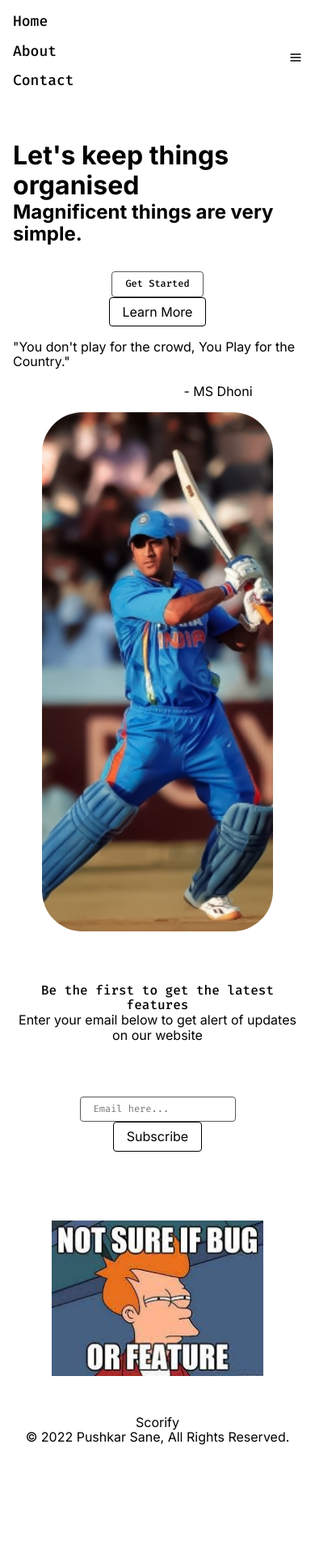
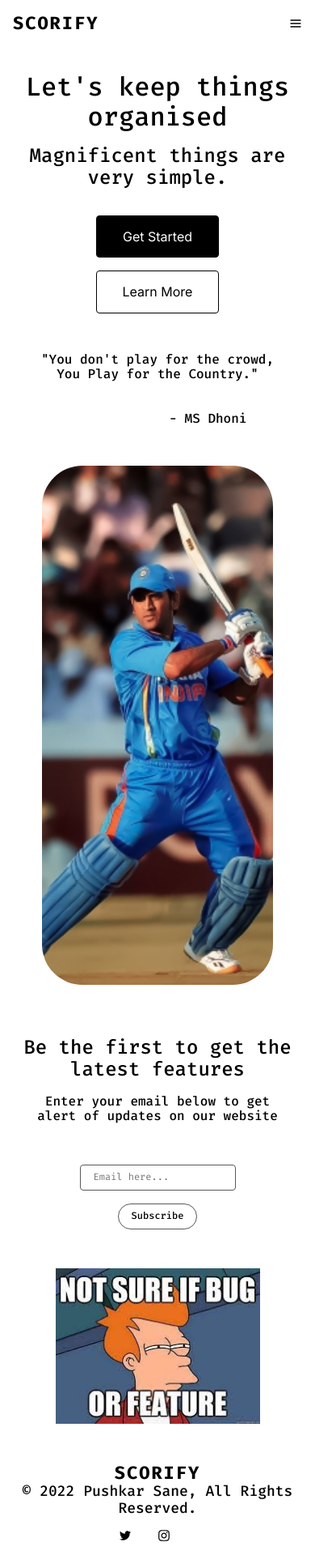
Before and after one commit to SurturFTW/scorify_v1.0, a PHP site: page / in a window 390 px wide. Shown: the whole page at 81% size. Before the commit the page ends 1784 px from the top, so only its background shows below. Run offline with PHP 8.4, Linux system fonts and the light colour scheme.

Commit message:
Add files via upload

```diff
--- a/src/css/home.css
+++ b/src/css/home.css
@@ -59,6 +60,14 @@
   .navigation-links-text2 {
     margin-left: 0;
     margin-bottom: var(--dl-space-space-unit);
+  }
+  .navigation-links-root-class-name10 {
+    display: none;
+  }
+}
+@media(max-width: 479px) {
+  .navigation-links-root-class-name10 {
+    display: none;
   }
 }
 
@@ -81,24 +90,16 @@
   padding-bottom: var(--dl-space-space-twounits);
   justify-content: space-between;
 }
+.home-nav {
+  display: flex;
+}
 .home-text {
-  font-size: 24px;
+  font-size: 22px;
   font-style: normal;
   font-family: Fira Mono;
   font-weight: 700;
   letter-spacing: 2px;
   text-transform: uppercase;
-}
-.home-container1 {
-  flex: 0 0 auto;
-  width: auto;
-  height: auto;
-  display: flex;
-  align-items: space-between;
-  flex-direction: column;
-}
-.home-nav {
-  display: flex;
 }
 .home-btn-group {
   display: flex;
@@ -220,14 +219,13 @@
   margin-left: var(--dl-space-space-twounits);
   flex-direction: column;
 }
-.home-text02 {
-  font-size: 2.5rem;
+.home-text06 {
+  font-size: 2rem;
   font-style: normal;
   font-family: Fira Mono;
   font-weight: 500;
 }
-.home-text03 {
-  font-size: 1.5rem;
+.home-text07 {
   font-style: normal;
   margin-top: var(--dl-space-space-unit);
   font-family: Fira Mono;
@@ -241,43 +239,41 @@
   margin-bottom: var(--dl-space-space-unit);
   flex-direction: row;
 }
-.home-button {
+.home-button2 {
   color: var(--dl-color-gray-white);
-  font-style: normal;
   transition: 0.3s;
-  font-family: Fira Mono;
-  font-weight: 500;
   padding-top: var(--dl-space-space-unit);
   padding-left: var(--dl-space-space-twounits);
   padding-right: var(--dl-space-space-twounits);
   padding-bottom: var(--dl-space-space-unit);
   background-color: var(--dl-color-gray-black);
 }
-.home-button:hover {
+.home-button2:hover {
   transform: scale(1.02);
 }
-.home-button1 {
-  font-size: 18px;
-  font-style: normal;
+.home-button3 {
   transition: 0.3s;
-  font-family: Fira Mono;
-  font-weight: 500;
   margin-left: var(--dl-space-space-unit);
   padding-top: var(--dl-space-space-unit);
   padding-left: var(--dl-space-space-twounits);
   padding-right: var(--dl-space-space-twounits);
   padding-bottom: var(--dl-space-space-unit);
 }
-.home-button1:hover {
+.home-button3:hover {
   transform: scale(1.02);
 }
-.home-text04 {
+.home-text08 {
   font-style: normal;
   margin-top: var(--dl-space-space-twounits);
   font-family: Fira Mono;
   font-weight: 500;
   margin-bottom: var(--dl-space-space-twounits);
   padding-right: var(--dl-space-space-threeunits);
+}
+.home-text10 {
+  font-style: normal;
+  font-family: Fira Mono;
+  font-weight: 500;
 }
 .home-image {
   width: 25rem;
@@ -301,14 +297,15 @@
   flex-direction: column;
   justify-content: space-between;
 }
-.home-text12 {
-  font-size: 24px;
+.home-text13 {
+  font-size: 1.5em;
+  font-style: normal;
   text-align: center;
   font-family: Fira Mono;
-  font-weight: 600;
+  font-weight: 500;
   margin-bottom: var(--dl-space-space-unit);
 }
-.home-text13 {
+.home-text15 {
   font-size: 16px;
   font-style: normal;
   font-family: Fira Mono;
@@ -331,7 +328,7 @@
   border-color: var(--dl-color-gray-500);
   border-radius: var(--dl-radius-radius-radius4);
 }
-.home-button2 {
+.home-button4 {
   font-size: 0.75rem;
   font-style: normal;
   transition: 0.3s;
@@ -339,14 +336,15 @@
   font-weight: 500;
   margin-left: var(--dl-space-space-unit);
   border-color: var(--dl-color-gray-500);
+  border-radius: 20px;
 }
-.home-button2:hover {
+.home-button4:hover {
   color: var(--dl-color-gray-white);
   background-color: var(--dl-color-gray-black);
 }
 .home-image1 {
   width: 388px;
-  height: 291px;
+  height: 300px;
   object-fit: cover;
   flex-shrink: 0;
 }
@@ -361,13 +359,19 @@
   padding-bottom: var(--dl-space-space-twounits);
   justify-content: space-between;
 }
-.home-text14 {
-  font-size: 24px;
+.home-text16 {
+  font-size: 22px;
   font-style: normal;
   font-family: Fira Mono;
   font-weight: 700;
   letter-spacing: 2px;
   text-transform: uppercase;
+}
+.home-text17 {
+  font-size: 18px;
+  font-style: normal;
+  font-family: Fira Mono;
+  font-weight: 500;
 }
 .home-icon-group1 {
   display: flex;
@@ -378,7 +382,7 @@
 .home-link {
   display: contents;
 }
-.home-icon4 {
+.home-icon08 {
   width: var(--dl-size-size-xsmall);
   height: var(--dl-size-size-xsmall);
   margin-right: var(--dl-space-space-twounits);
@@ -387,7 +391,7 @@
 .home-link1 {
   display: contents;
 }
-.home-icon6 {
+.home-icon10 {
   width: var(--dl-size-size-xsmall);
   height: var(--dl-size-size-xsmall);
   margin-right: var(--dl-space-space-twounits);
@@ -404,13 +408,13 @@
     margin-right: 0px;
     margin-bottom: var(--dl-space-space-twounits);
   }
-  .home-text02 {
+  .home-text06 {
     text-align: center;
   }
-  .home-text03 {
+  .home-text07 {
     text-align: center;
   }
-  .home-text04 {
+  .home-text08 {
     text-align: center;
     padding-left: var(--dl-space-space-fourunits);
   }
@@ -418,7 +422,6 @@
     order: 2;
   }
   .home-banner {
-    height: 549px;
     flex-direction: column;
   }
   .home-container5 {
@@ -426,7 +429,7 @@
     margin-right: 0px;
     margin-bottom: var(--dl-space-space-threeunits);
   }
-  .home-text13 {
+  .home-text15 {
     text-align: center;
     margin-left: var(--dl-space-space-threeunits);
   }
@@ -434,7 +437,7 @@
     justify-content: center;
   }
   .home-image1 {
-    width: 387px;
+    width: 390px;
     height: var(--dl-size-size-xxlarge);
   }
 }
@@ -442,9 +445,6 @@
   .home-header {
     padding-left: var(--dl-space-space-twounits);
     padding-right: var(--dl-space-space-twounits);
-  }
-  .home-nav {
-    display: none;
   }
   .home-btn-group {
     display: none;
@@ -469,18 +476,15 @@
     padding-left: var(--dl-space-space-twounits);
     padding-right: var(--dl-space-space-twounits);
   }
-  .home-text13 {
+  .home-text15 {
     margin-left: var(--dl-space-space-unit);
     margin-right: var(--dl-space-space-unit);
-  }
-  .home-image1 {
-    width: 378px;
   }
   .home-footer {
     padding-left: var(--dl-space-space-twounits);
     padding-right: var(--dl-space-space-twounits);
   }
-  .home-text15 {
+  .home-text17 {
     text-align: center;
     margin-left: var(--dl-space-space-unit);
     margin-right: var(--dl-space-space-unit);
@@ -505,11 +531,11 @@
   .home-btn-group1 {
     flex-direction: column;
   }
-  .home-button1 {
+  .home-button3 {
     margin-top: var(--dl-space-space-unit);
     margin-left: 0px;
   }
-  .home-text04 {
+  .home-text08 {
     padding-left: var(--dl-space-space-unit);
     padding-right: var(--dl-space-space-unit);
   }
@@ -523,19 +549,19 @@
     align-items: center;
     flex-direction: column;
   }
-  .home-button2 {
+  .home-button4 {
     margin-top: var(--dl-space-space-unit);
     margin-left: 0px;
   }
   .home-image1 {
-    width: 262px;
+    width: 253px;
     height: var(--dl-size-size-xlarge);
   }
   .home-footer {
     padding: var(--dl-space-space-unit);
     flex-direction: column;
   }
-  .home-text15 {
+  .home-text17 {
     margin-left: 0px;
     margin-right: 0px;
     margin-bottom: var(--dl-space-space-unit);
--- a/src/css/style.css
+++ b/src/css/style.css
@@ -76,6 +76,14 @@
   display: flex !important;
   transform: none !important;
 }
+.Heading {
+  font-size: 32px;
+  font-family: Inter;
+  font-weight: 700;
+  line-height: 1.15;
+  text-transform: none;
+  text-decoration: none;
+}
 .Content {
   font-size: 16px;
   font-family: Inter;
@@ -84,11 +92,3 @@
   text-transform: none;
   text-decoration: none;
 }
-.Heading {
-  font-size: 32px;
-  font-family: Inter;
-  font-weight: 700;
-  line-height: 1.15;
-  text-transform: none;
-  text-decoration: none;
-}
```
Also changed, not shown: other parts of src/css/home.css (+58 -30 lines).
